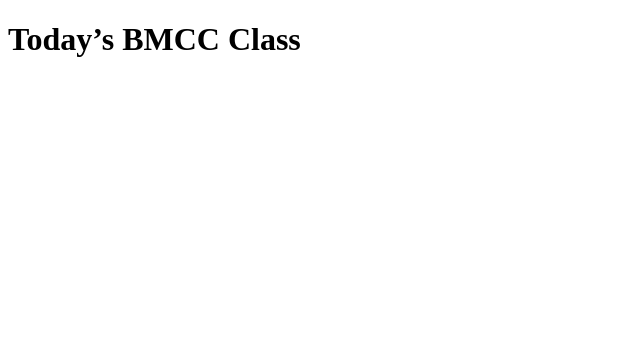
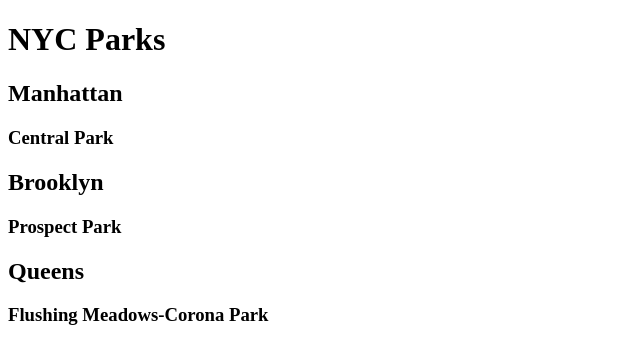
Before and after one commit to roy-vanegas/14-september-2017, a plain HTML site: page index.html in a window 1280 px wide. Shown: the whole page, without its empty margins (0-640 px from the left). Drawn offline with Linux system fonts and the light colour scheme.

Commit message:
Add outling algorithm example

```diff
--- a/index.html
+++ b/index.html
@@ -2,9 +2,15 @@
 <html lang="en">
 <head>
    <meta charset="utf-8">
-   <title>Today’s BMCC Class</title>
+   <title>NYC Parks</title>
 </head>
 <body>
-   <h1>Today’s BMCC Class</h1>
+   <h1>NYC Parks</h1>
+   <h2>Manhattan</h2>
+   <h3>Central Park</h3>
+   <h2>Brooklyn</h2>
+   <h3>Prospect Park</h3>
+   <h2>Queens</h2>
+   <h3>Flushing Meadows-Corona Park</h3>
 </body>
 </html>
```
